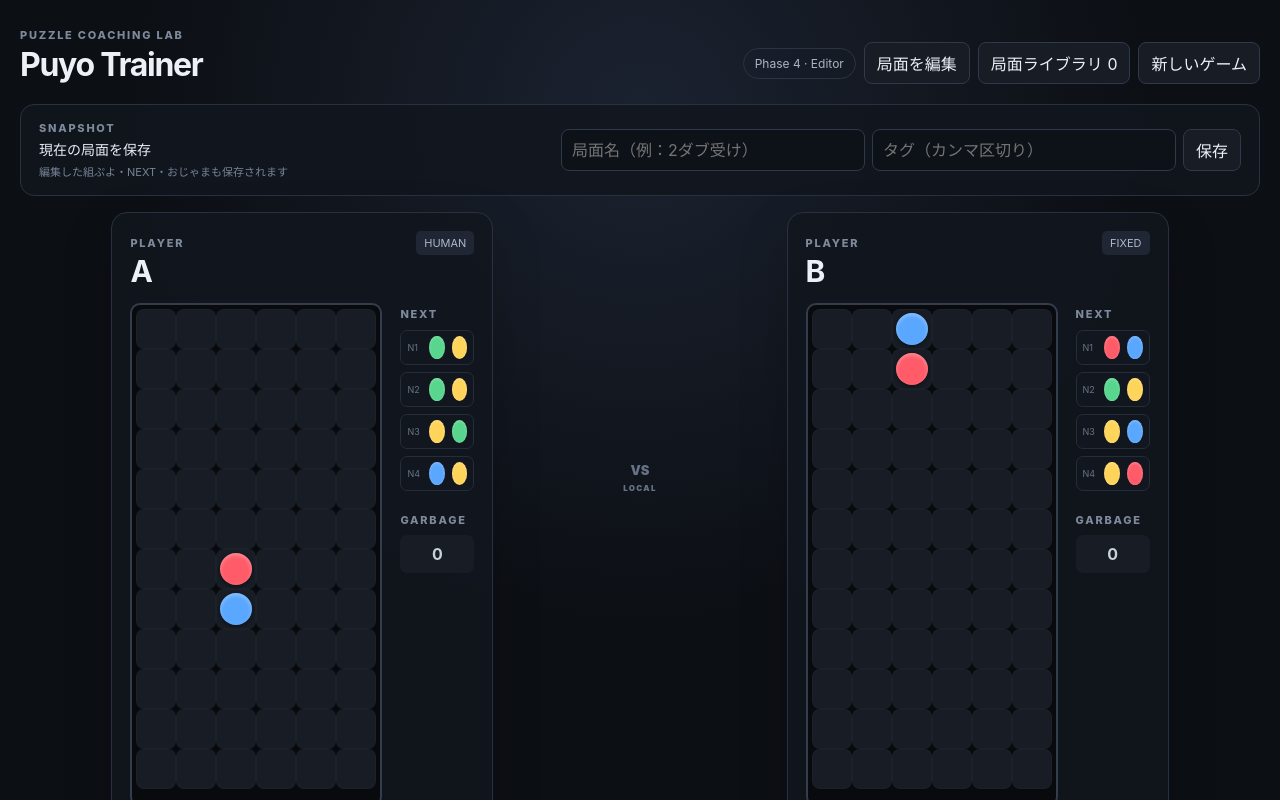
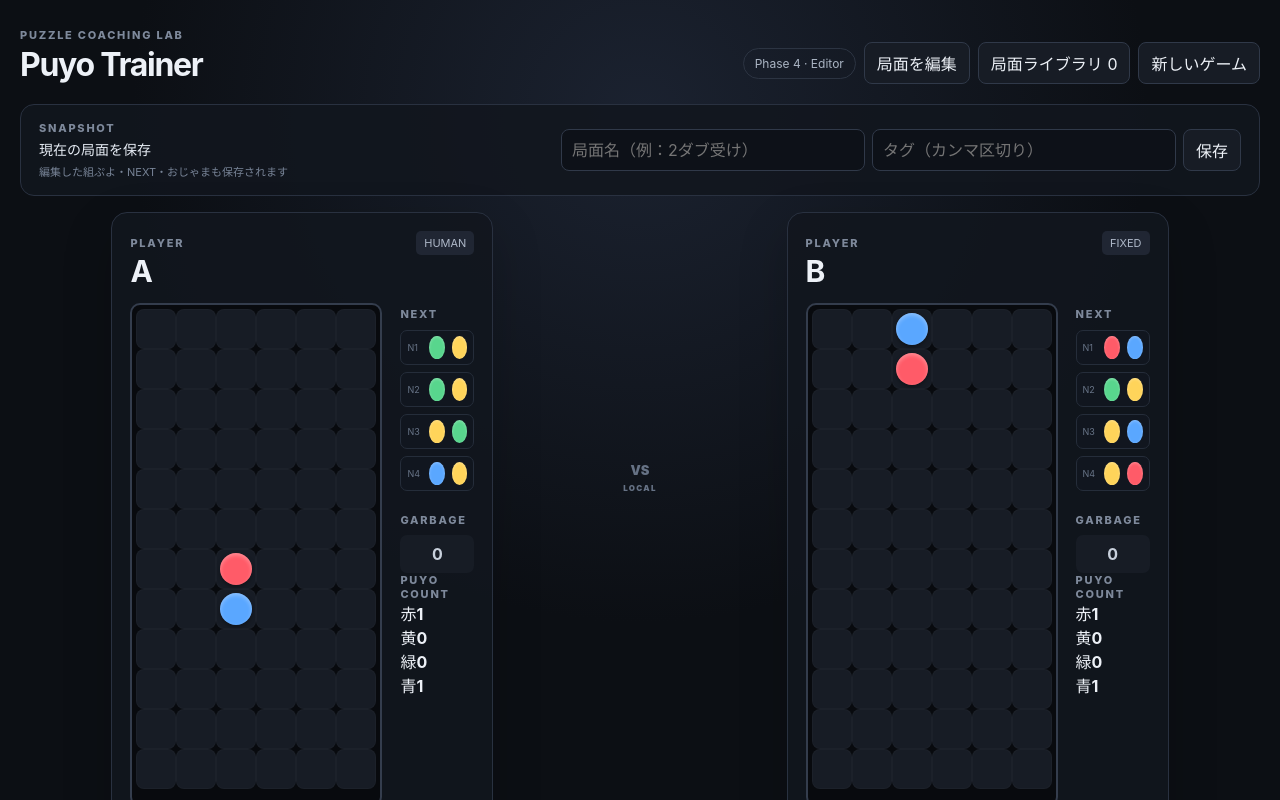
Before and after one commit to doming0202/Puyo-trainer, a React (Vite) app: page / in a window 1280 px wide. Shown: the top 800 px of the page. Built offline with nearby package versions, Linux system fonts and the light colour scheme.

Commit message:
Show per-color puyo counts below garbage

```diff
--- a/src/App.tsx
+++ b/src/App.tsx
@@ -25,6 +25,13 @@ function NextView({ player, editable, onPair }: { player: PlayerState; editable?
 }
 
 function nextColor(color: PuyoColor): PuyoColor { const index = EDITABLE_COLORS.indexOf(color); return EDITABLE_COLORS[(index + 1) % EDITABLE_COLORS.length] }
+
+function countBoardColors(player: PlayerState): Record<PuyoColor, number> {
+  const counts: Record<PuyoColor, number> = { 1: 0, 2: 0, 3: 0, 4: 0 }
+  player.board.forEach((row) => row.forEach((cell) => { if (cell !== null && cell >= 1 && cell <= 4) counts[cell] += 1 }))
+  if (!player.resolution) cellsOf(player.current).forEach(({ color }) => { counts[color] += 1 })
+  return counts
+}
 
 export default function App() {
   const [game, setGame] = useState<GameState>(() => createGame())
@@ -95,4 +102,7 @@ export default function App() {
   </main>
 }
 
-function PlayerPanel({ title, player, onMode, nextVisible }: { title: string; player: PlayerState; onMode: (mode: PlayerState['controlMode']) => void; nextVisible: number }) { return <article className="player-card"><div className="player-header"><div><span className="player-label">PLAYER</span><h2>{title}</h2></div><span className={`mode ${player.controlMode}`}>{player.controlMode}</span></div><div className="game-row"><div className="board-stage"><BoardView player={player} /><div className={`chain-counter ${player.chain > 0 ? 'visible' : ''}`} aria-live="polite"><span>CHAIN</span><strong>{player.chain}</strong></div><div className={`resolution-state ${player.resolution ? 'visible' : ''}`}>{player.resolution?.stage === 'clear' ? 'CLEAR' : player.resolution ? 'DROP' : ''}</div><div className="score">SCORE <b>{player.score.toLocaleString()}</b>{player.chain > 0 && <span>CHAIN {player.chain}</span>}</div></div><aside><div className="aside-label">NEXT</div><NextView player={{ ...player, next: player.next.slice(0, nextVisible) }} /><div className="aside-label garbage-label">GARBAGE</div><div className="garbage">{player.garbage}</div></aside></div><div className="mode-buttons">{(['human', 'fixed', 'replay', 'none'] as const).map((mode) => <button className={player.controlMode === mode ? 'selected' : ''} key={mode} onClick={() => onMode(mode)}>{mode}</button>)}</div></article> }
+function PlayerPanel({ title, player, onMode, nextVisible }: { title: string; player: PlayerState; onMode: (mode: PlayerState['controlMode']) => void; nextVisible: number }) {
+  const colorCounts = countBoardColors(player)
+  return <article className="player-card"><div className="player-header"><div><span className="player-label">PLAYER</span><h2>{title}</h2></div><span className={`mode ${player.controlMode}`}>{player.controlMode}</span></div><div className="game-row"><div className="board-stage"><BoardView player={player} /><div className={`resolution-state ${player.resolution ? 'visible' : ''}`}>{player.resolution?.stage === 'clear' ? 'CLEAR' : player.resolution ? 'DROP' : ''}</div><div className="score">SCORE <b>{player.score.toLocaleString()}</b></div></div><aside><div className="aside-label">NEXT</div><NextView player={{ ...player, next: player.next.slice(0, nextVisible) }} /><div className="aside-label garbage-label">GARBAGE</div><div className="garbage">{player.garbage}</div><div className="color-counts" aria-label="色ごとのぷよ数"><div className="aside-label color-counts-title">PUYO COUNT</div>{([1,2,3,4] as const).map((color) => <div className="color-count-row" key={color}><span className="color-dot" style={{ background: COLOR_MAP[color] }} /><span className="color-name">{COLOR_NAMES[color]}</span><strong>{colorCounts[color]}</strong></div>)}</div></aside></div><div className="mode-buttons">{(['human', 'fixed', 'replay', 'none'] as const).map((mode) => <button className={player.controlMode === mode ? 'selected' : ''} key={mode} onClick={() => onMode(mode)}>{mode}</button>)}</div></article>
+}
```
